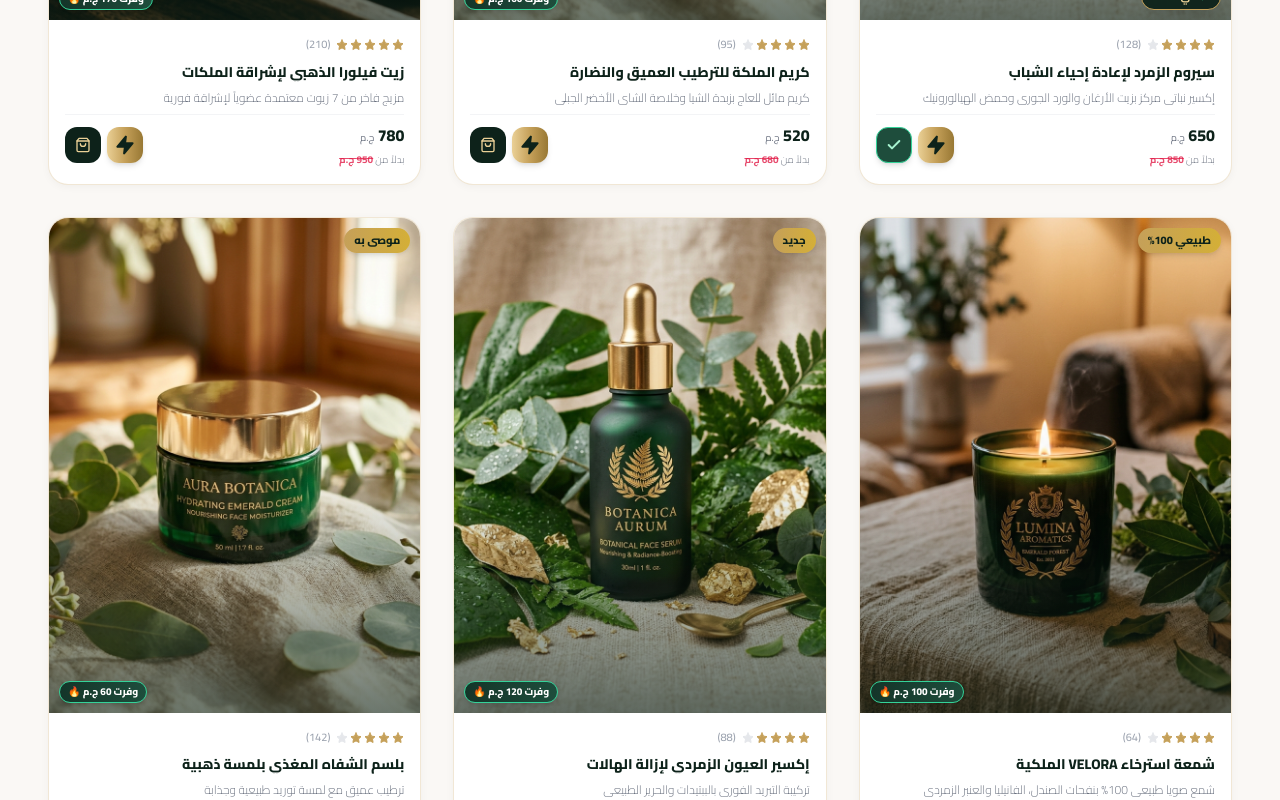
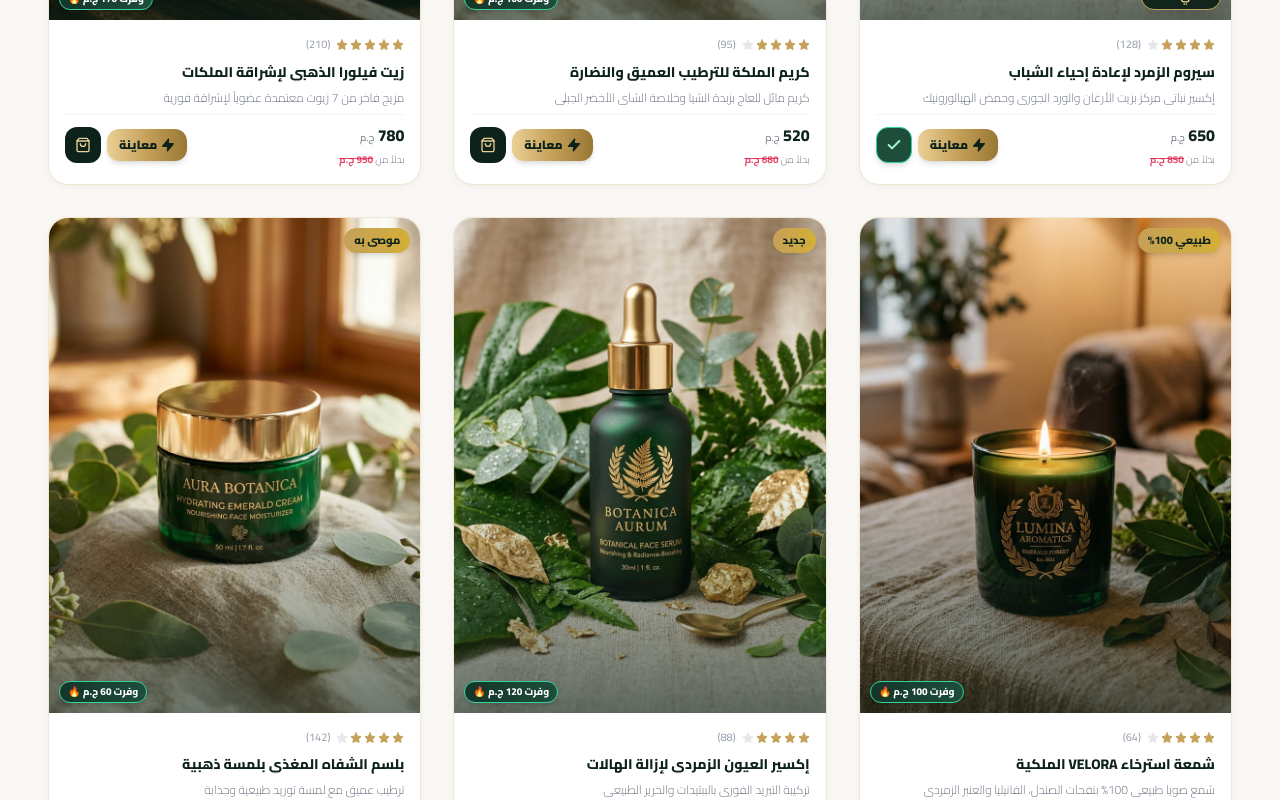
Before and after one commit to tr-ahmed/velora, a React (Vite) app in the folder VeloraCare.Client/: page / in a window 1280 px wide. Shown: the part 1640-2440 px from the top of the page. Built offline with nearby package versions, Linux system fonts and the light colour scheme; no server answers; a web font is replaced by a local one.

Commit message:
fix: زر ⚡ يفتح معاينة سريعة + شراء سريع من داخل المودال

```diff
--- a/VeloraCare.Client/src/App.jsx
+++ b/VeloraCare.Client/src/App.jsx
@@ -225,9 +225,18 @@ export default function App() {
     );
   };
 
-  const handleQuickBuy = (product) => {
+  const handleQuickBuy = (product, qty = 1) => {
     if (!product) return;
-    setQuickViewProduct(product);
+    setCartItems(prev => {
+      const existing = prev.find(item => item.id === product.id);
+      if (existing) {
+        return prev.map(item => item.id === product.id ? { ...item, quantity: item.quantity + qty } : item);
+      }
+      return [...prev, { ...product, quantity: qty }];
+    });
+    setQuickViewProduct(null);
+    setIsCartOpen(false);
+    setIsCheckoutOpen(true);
   };
 
   const handleRemoveItem = (productId) => {
--- a/VeloraCare.Client/src/components/ProductGrid.jsx
+++ b/VeloraCare.Client/src/components/ProductGrid.jsx
@@ -221,19 +221,20 @@ export default function ProductGrid({
 
                     {/* Action buttons */}
                     <div className="flex items-center gap-1.5">
-                      {/* Quick Buy Express Button */}
+{/* Quick Buy Express Button */}
                       <button
                         type="button"
                         onClick={(e) => {
                           e.preventDefault();
                           e.stopPropagation();
-                          if (onQuickBuy) onQuickBuy(product);
+                          if (onQuickView) onQuickView(product);
                         }}
-                        className="w-9 h-9 rounded-xl bg-gradient-to-r from-[#EAD096] via-[#C5A059] to-[#987834] text-[#0D221A] flex items-center justify-center shadow-md active:scale-95 transition-all hover:brightness-110 cursor-pointer"
-                        title="شراء المنتج فوراً"
-                        aria-label="شراء"
+                        className="px-3 py-2 rounded-xl bg-gradient-to-r from-[#EAD096] via-[#C5A059] to-[#987834] text-[#0D221A] text-xs font-black flex items-center gap-1 shadow-md active:scale-95 transition-all hover:brightness-110 cursor-pointer"
+                        title="معاينة سريعة"
+                        aria-label="معاينة"
                       >
-                        <Zap className="w-5 h-5 fill-current stroke-[2.5]" />
+                        <Zap className="w-3.5 h-3.5 fill-current stroke-[2.5]" />
+                        <span>معاينة</span>
                       </button>
 
                       {/* Add to cart button */}
--- a/VeloraCare.Client/src/components/QuickViewModal.jsx
+++ b/VeloraCare.Client/src/components/QuickViewModal.jsx
@@ -339,8 +339,7 @@ export default function QuickViewModal({ product, onClose, onAddToCart, onQuickB
             {/* Quick Buy Express CTA */}
             <button
               onClick={() => {
-                onAddToCart(product, quantity);
-                if (onQuickBuy) onQuickBuy(product);
+                if (onQuickBuy) onQuickBuy(product, quantity);
                 onClose();
               }}
               className="w-11 h-11 rounded-2xl flex items-center justify-center shadow-xl bg-gradient-to-r from-[#EAD096] via-[#C5A059] to-[#987834] text-[#0D221A] hover:brightness-110 active:scale-95 transition-all"
```
